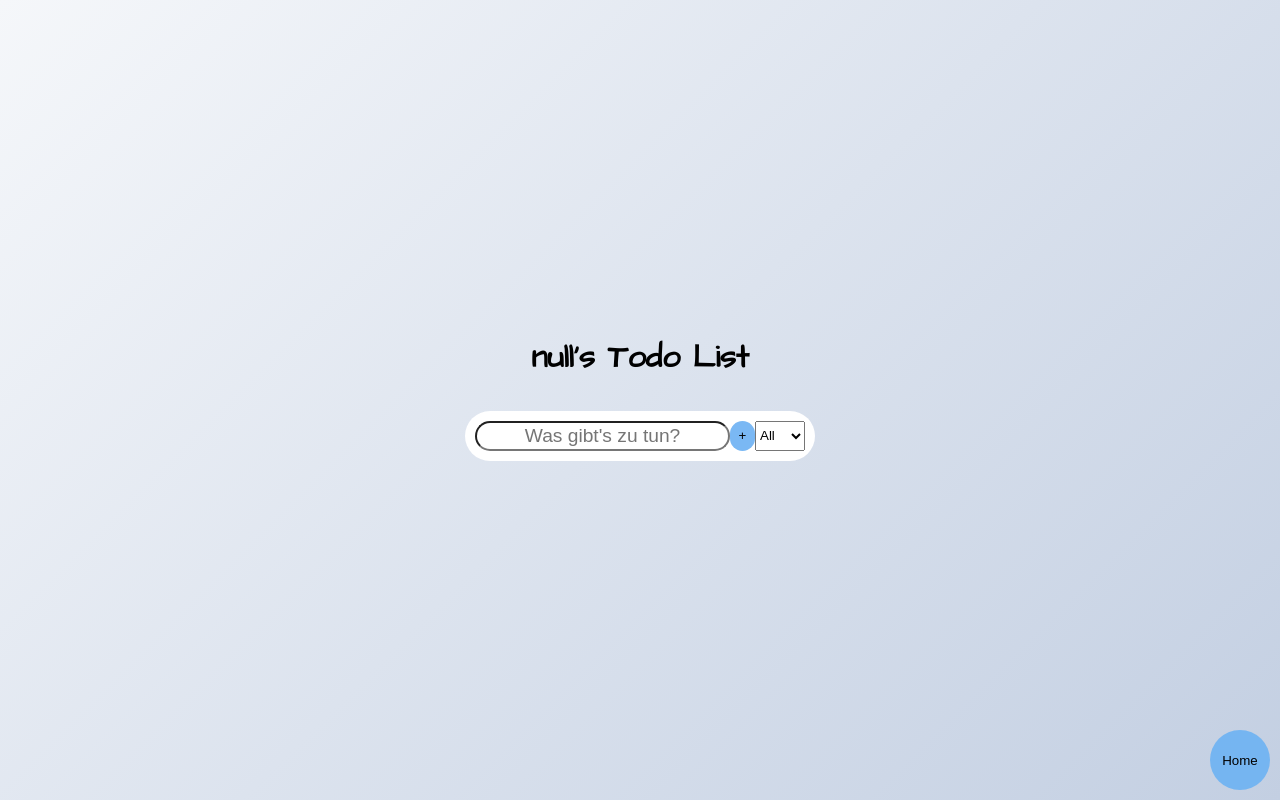
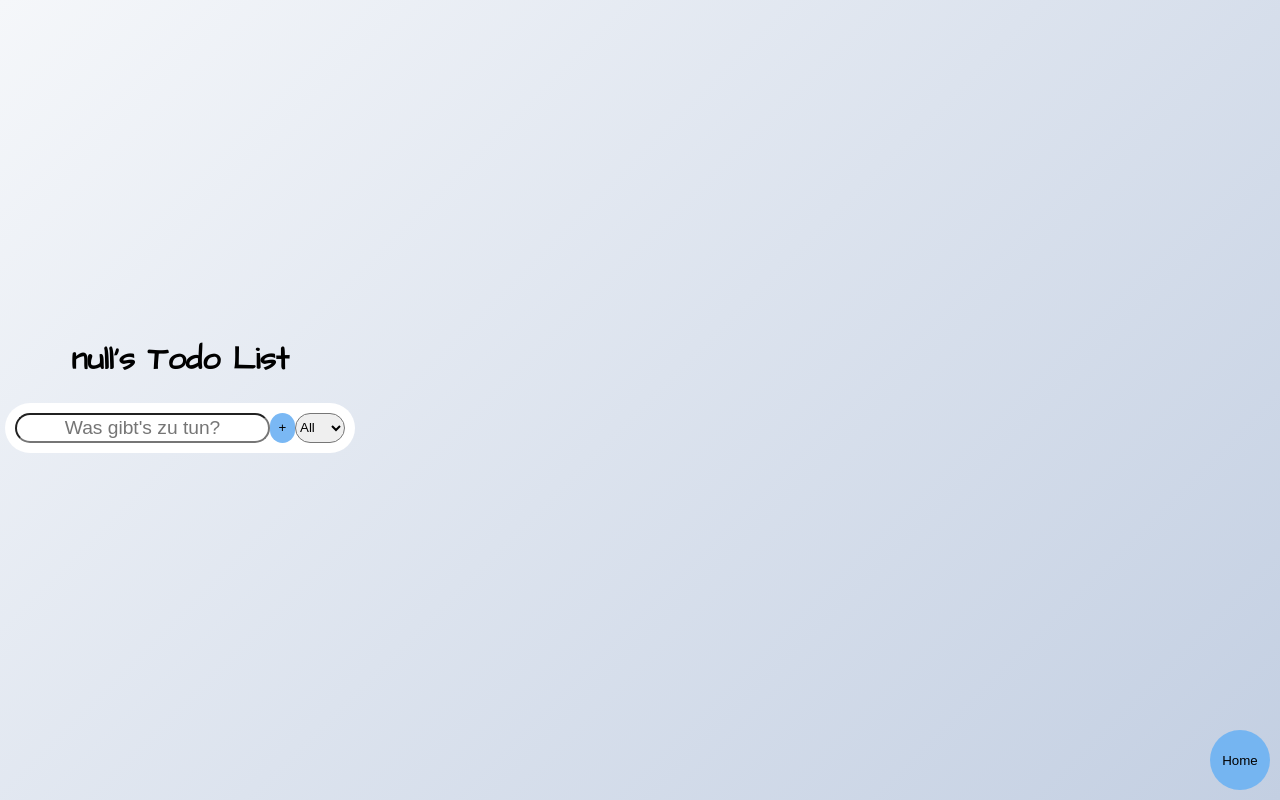
Before and after one commit to kschmitz123/react-todo-react, a React (Create React App) app: page /todolist in a window 1280 px wide. Built offline with nearby package versions, Linux system fonts and the light colour scheme.

Commit message:
Amend styling

```diff
--- a/src/components/form.css
+++ b/src/components/form.css
@@ -1,8 +1,7 @@
 .todo-form {
-  display: inline-flex;
+  display: flex;
+  justify-content: space-between;
   width: 350px;
-  margin: 10px;
-  justify-content: space-evenly;
   background-color: white;
   padding: 10px;
   border-radius: 25px;
@@ -24,6 +23,7 @@
 .form-select {
   width: 50px;
   height: 30px;
+  border-radius: 25px;
 }
 .todo-form > input::placeholder {
   text-align: center;
--- a/src/components/todo.css
+++ b/src/components/todo.css
@@ -1,8 +1,9 @@
 .todo {
   display: grid;
   grid-template-columns: 1fr 40px 40px;
+  justify-items: center;
   align-items: center;
-  width: 300px;
+  width: 90%;
   border: 1px solid black;
   border-radius: 25px;
   margin: 10px;
--- a/src/components/todoList.css
+++ b/src/components/todoList.css
@@ -1,3 +1,5 @@
 .todos {
   padding: 0;
+  display: grid;
+  justify-items: center;
 }
--- a/src/pages/todoListApp.css
+++ b/src/pages/todoListApp.css
@@ -1,6 +1,7 @@
 .app {
   display: grid;
   height: 100vh;
+  width: 360px;
   place-content: center;
   text-align: center;
 }
```
